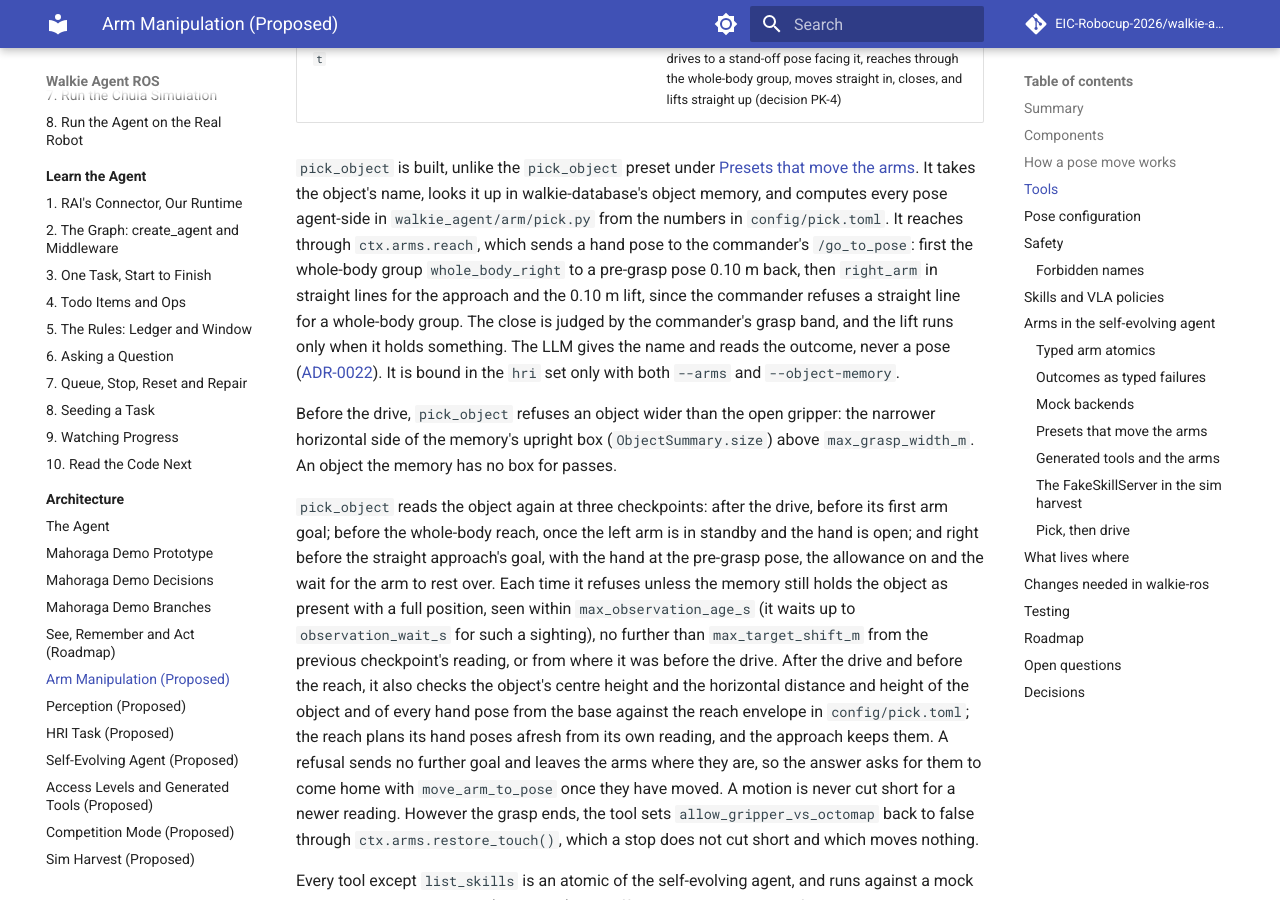
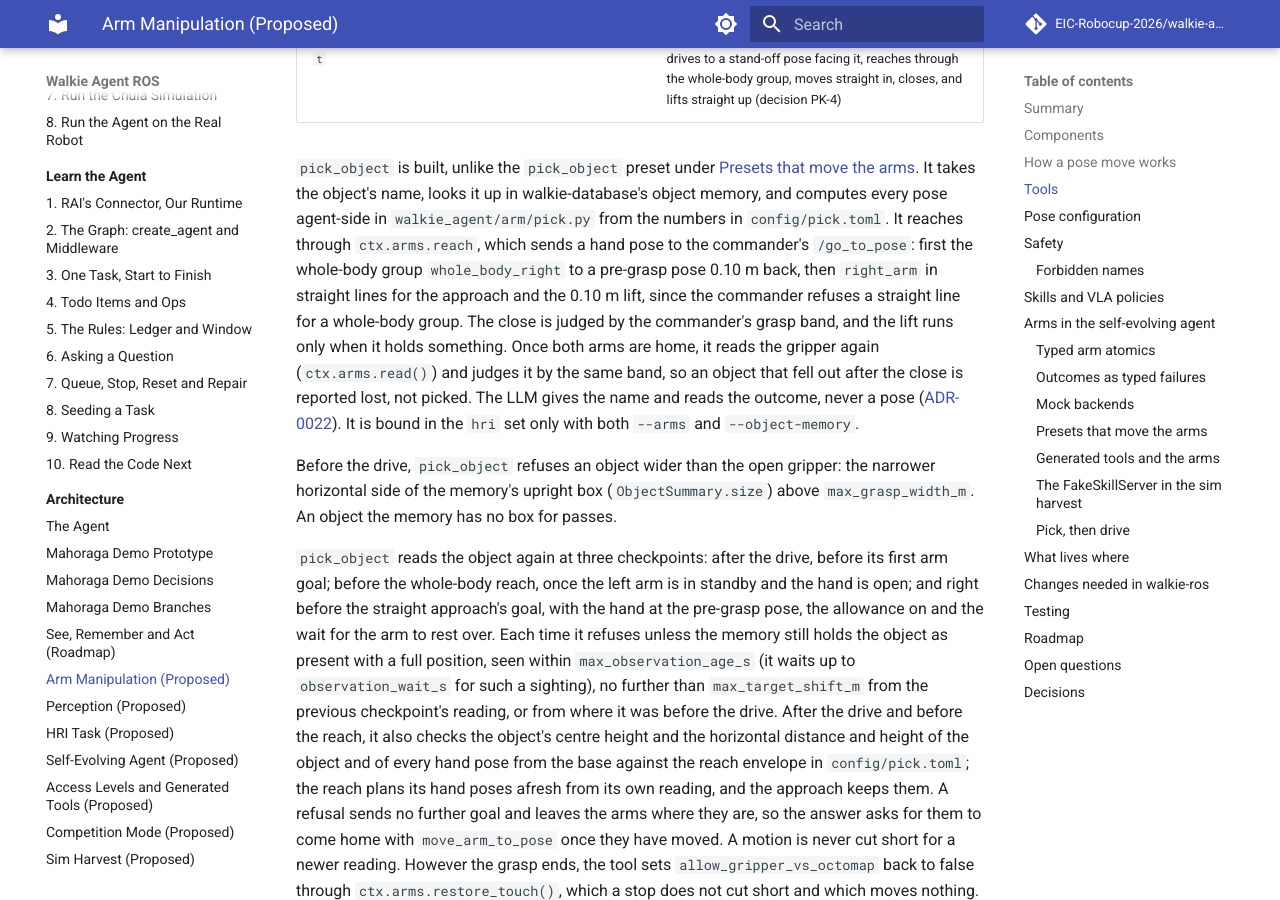
Before and after one commit to EIC-Robocup-2026/walkie-agent-ros, an MkDocs documentation site: the page built from docs/architecture/manipulation.md, in a window 1280 px wide and 900 px high, scrolled down 3416 px. Built offline with MkDocs 1.6.1 and Material for MkDocs 9.7.7, drawn with Linux system fonts in a browser that asks for light colours; comment, search, counter and statistics services are not loaded.

Commit message:
docs: note the gripper read after a pick's move home

```diff
--- a/docs/architecture/manipulation.md
+++ b/docs/architecture/manipulation.md
@@ -146,8 +146,10 @@ pose to the commander's `/go_to_pose`: first the whole-body group
 `whole_body_right` to a pre-grasp pose 0.10 m back, then `right_arm` in
 straight lines for the approach and the 0.10 m lift, since the commander
 refuses a straight line for a whole-body group. The close is judged by the
-commander's grasp band, and the lift runs only when it holds something. The
-LLM gives the name and reads the outcome, never a pose
+commander's grasp band, and the lift runs only when it holds something. Once
+both arms are home, it reads the gripper again (`ctx.arms.read()`) and judges
+it by the same band, so an object that fell out after the close is reported
+lost, not picked. The LLM gives the name and reads the outcome, never a pose
 ([ADR-0022](decisions/0022-named-arm-poses.md)). It is bound in the `hri`
 set only with both `--arms` and `--object-memory`.
 
```
